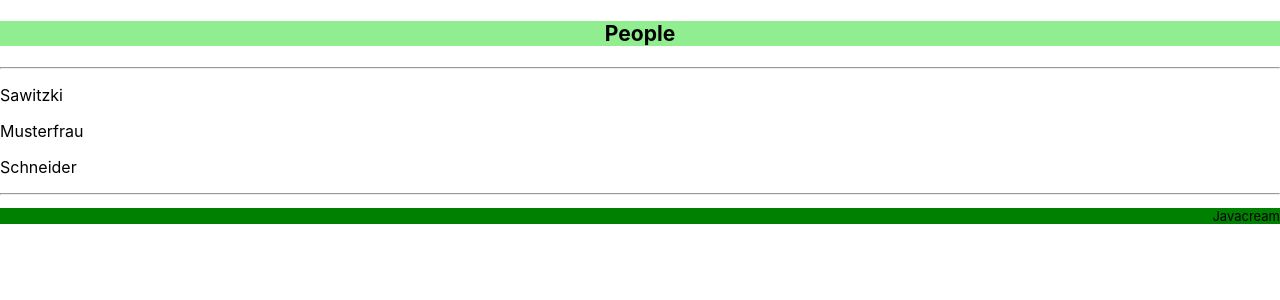
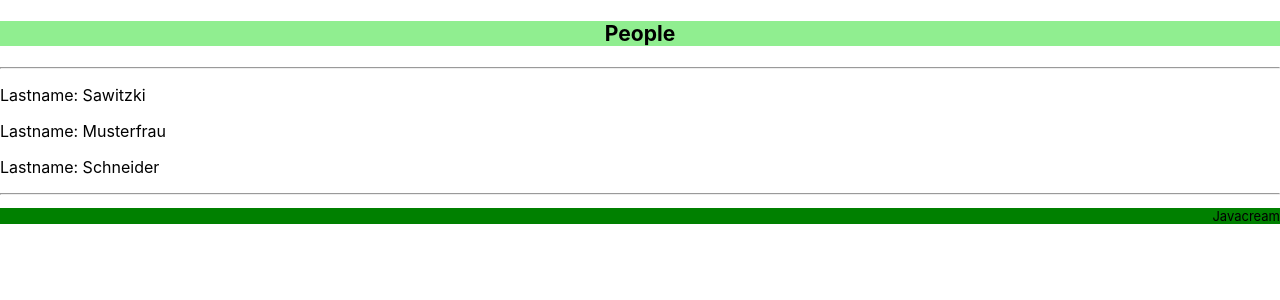
Before and after one commit to Javacream/org.javacream.training.react, a React (Create React App) app in the folder training/: page / in a window 1280 px wide. Shown: the top 300 px of the page. Built offline with nearby package versions, Linux system fonts and the light colour scheme.

Commit message:
introduce PersonComponent

```diff
--- a/training/src/people/PeopleList.js
+++ b/training/src/people/PeopleList.js
@@ -1,7 +1,8 @@
 import { peopleModel } from "./PeopleContext"
+import PersonComponent from "./PersonComponent"
 export default function PeopleList(){
     const peopleList = peopleModel.allPeople()
-    const peopleHtmlList = peopleList.map((person) => <p key={person.id}>{person.lastname}</p>)
+    const peopleHtmlList = peopleList.map((p) => <PersonComponent key={p.id} person={p}></PersonComponent>)
     return (
         <>{peopleHtmlList}</>
     )
--- /dev/null
+++ b/training/src/people/PersonComponent.js
@@ -0,0 +1,6 @@
+export default function PersonComponent(props){
+    let person = props.person
+    return (
+        <><p> Lastname: {person.lastname}</p></>
+    )
+}
```
